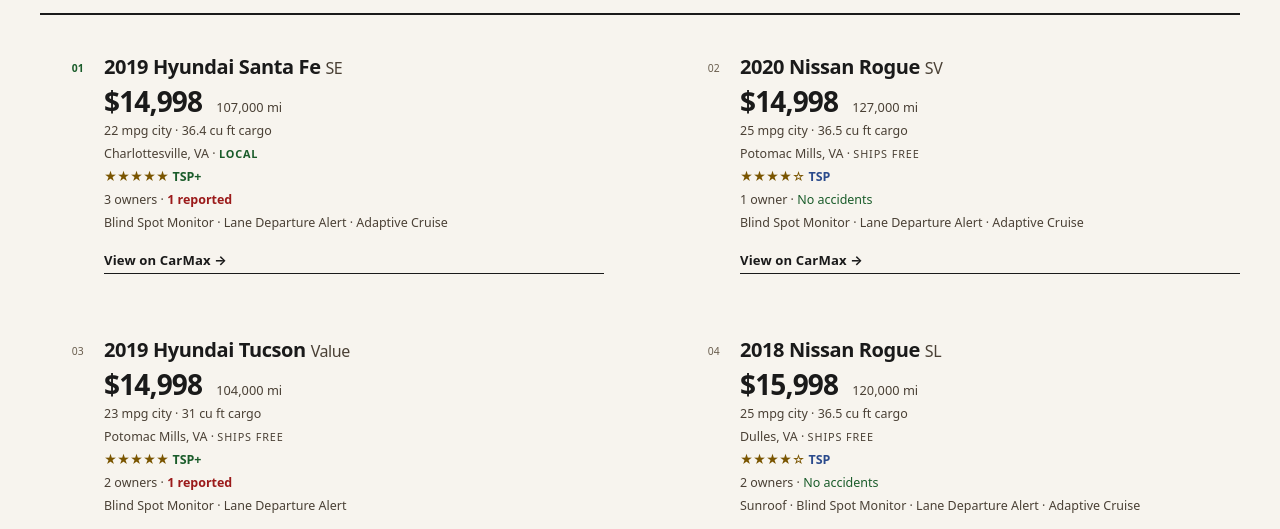
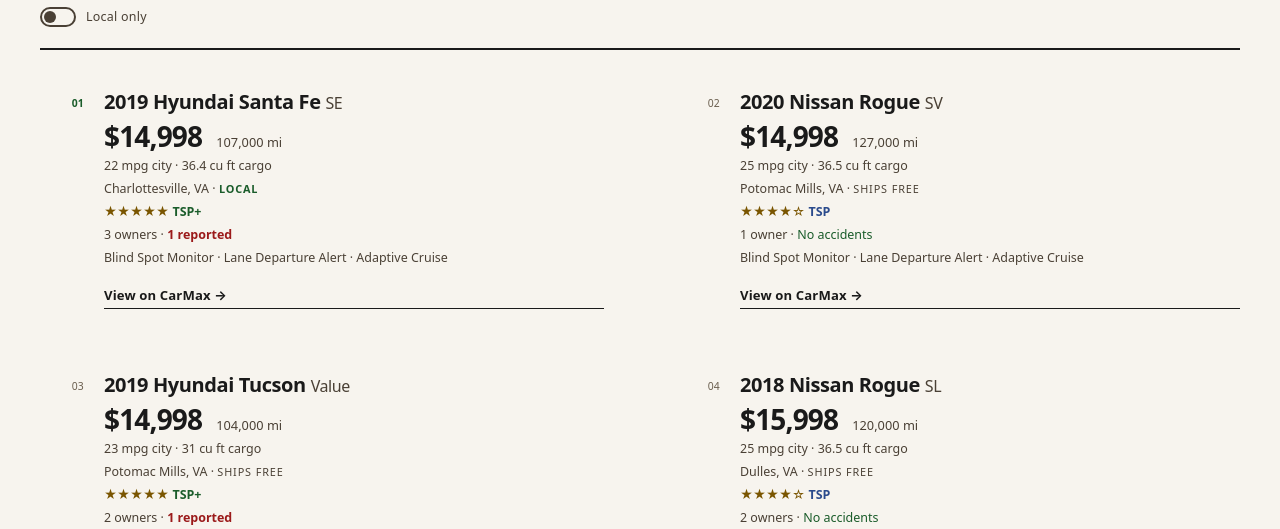
Before and after one commit to eheisig/SearchForMargarita, a plain HTML site: page index.html in a window 1280 px wide. Shown: the part 257-786 px from the top of the page. Drawn offline with Linux system fonts and the light colour scheme.

Commit message:
Add Local-only toggle to CarMax section
- Adds a pill-style toggle switch to the CarMax section header
- Filters to Charlottesville cars (shipping === 'Local') when toggled
- Updates count text dynamically (e.g. '5 cars · Local only')
- Maintains WCAG focus-visible outline for accessibility

```diff
--- a/index.html
+++ b/index.html
@@ -137,6 +137,55 @@
     letter-spacing: 0.01em;
   }
   .link:hover { color: #1a5c2a; border-color: #1a5c2a; }
+
+  /* ── Toggle switch (CarMax local-only) ──────────────────────────────────── */
+  .toggle-wrap {
+    display: inline-flex;
+    align-items: center;
+    gap: 10px;
+    margin-top: 10px;
+    font-size: 0.78rem;
+    color: #4a4035;
+    letter-spacing: 0.02em;
+    cursor: pointer;
+    user-select: none;
+  }
+  .toggle-wrap input[type="checkbox"] {
+    appearance: none;
+    -webkit-appearance: none;
+    width: 36px;
+    height: 20px;
+    border: 2px solid #4a4035;
+    border-radius: 10px;
+    background: #f7f4ee;
+    cursor: pointer;
+    position: relative;
+    transition: background 0.15s, border-color 0.15s;
+    flex-shrink: 0;
+  }
+  .toggle-wrap input[type="checkbox"]::after {
+    content: '';
+    position: absolute;
+    top: 2px;
+    left: 2px;
+    width: 12px;
+    height: 12px;
+    background: #4a4035;
+    border-radius: 50%;
+    transition: transform 0.15s, background 0.15s;
+  }
+  .toggle-wrap input[type="checkbox"]:checked {
+    background: #1a5c2a;
+    border-color: #1a5c2a;
+  }
+  .toggle-wrap input[type="checkbox"]:checked::after {
+    transform: translateX(16px);
+    background: #f7f4ee;
+  }
+  .toggle-wrap input[type="checkbox"]:focus-visible {
+    outline: 3px solid #1a5c2a;
+    outline-offset: 3px;
+  }
 </style>
 </head>
 <body>
@@ -152,7 +201,11 @@
   <section class="source-section" aria-labelledby="carmax-heading">
     <div class="section-header">
       <h2 id="carmax-heading">CarMax</h2>
-      <p>17 cars · Charlottesville area</p>
+      <p id="carmax-count">17 cars · Charlottesville area</p>
+      <label class="toggle-wrap">
+        <input type="checkbox" id="carmax-toggle" aria-label="Show only local / Charlottesville cars">
+        <span>Local only</span>
+      </label>
     </div>
     <div class="list" id="carmax-list" aria-label="CarMax listings"></div>
   </section>
@@ -308,8 +361,19 @@ function renderCarFax(c, i) {
   </article>`;
 }
 
-document.getElementById('carmax-list').innerHTML = CARMAX.map(renderCarMax).join('');
+function renderCarMaxList(filterLocal) {
+  const cars = filterLocal ? CARMAX.filter(c => c.shipping === 'Local') : CARMAX;
+  document.getElementById('carmax-list').innerHTML = cars.map(renderCarMax).join('');
+  document.getElementById('carmax-count').textContent =
+    `${cars.length} car${cars.length !== 1 ? 's' : ''} · ${filterLocal ? 'Local only' : 'Charlottesville area'}`;
+}
+
+renderCarMaxList(false);
 document.getElementById('carfax-list').innerHTML = CARFAX.map(renderCarFax).join('');
+
+document.getElementById('carmax-toggle').addEventListener('change', function () {
+  renderCarMaxList(this.checked);
+});
 </script>
 </body>
 </html>
```
